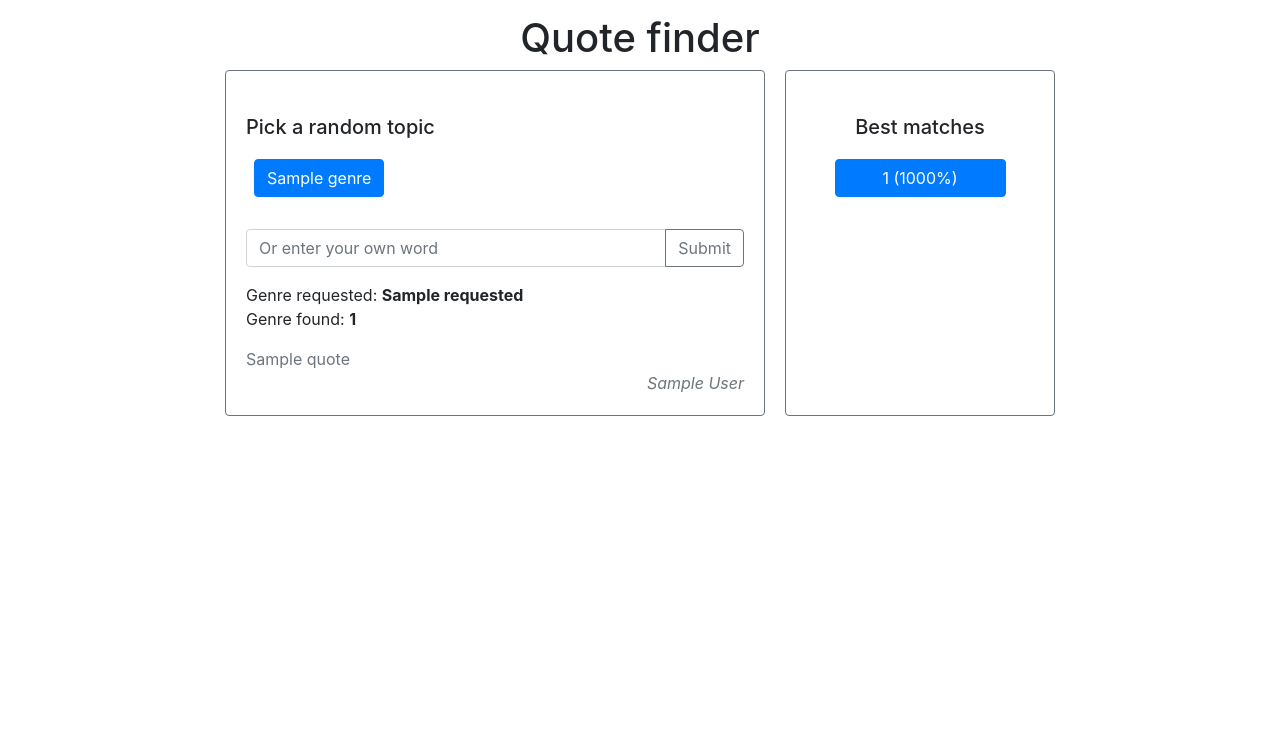
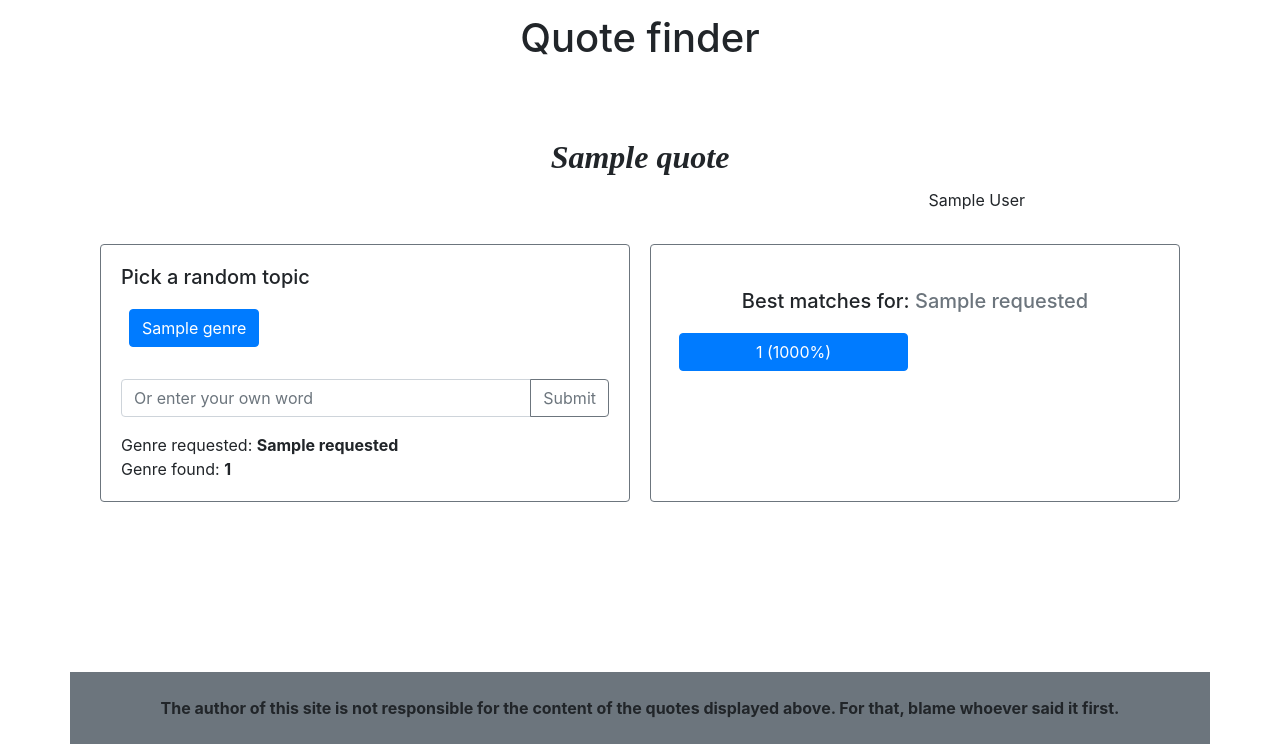
Before and after one commit to scign/quotr, a Flask app: template app/templates/quote_finder.html in a window 1280 px wide. Shown: the part 56-800 px from the top of the page. Run offline with Flask 2, Linux system fonts and the light colour scheme; the template is opened without the code that fills it: most values are stand-ins (such as "Sample title", 1, 10 or a date in 2020); parts of the project's set-up code (start-up, migrations or seed data) failed here and were passed over; some libraries are stand-ins or nearby versions.

Commit message:
updated front end

```diff
--- a/app/quotes.py
+++ b/app/quotes.py
@@ -65,7 +65,7 @@ def get_closest_words(word, choices, n=1):
         # if the requested label isn't in the model vocab, return a random genre
         return [(get_random_word(), 1.0), (word, 0.0)]
 
-def find_matching_quote(genre):
+def find_matching_quote(genre, top_n=5):
     '''
     Returns a matching quote and up to 5 of the most similar genres with similarity measures
     Paramters:
@@ -77,7 +77,7 @@ def find_matching_quote(genre):
     (list) List of tuples in the form (word (str), simliarity (float))
     '''
     # find closest matches
-    matched_genres = get_closest_words(genre, q.GENRE.unique(), 5)
+    matched_genres = get_closest_words(genre, q.GENRE.unique(), top_n)
     # get the best one
     closest = matched_genres[0][0]
     app.logger.info(f'Finding quote for: "{closest}"')
--- a/app/templates/quote_finder.html
+++ b/app/templates/quote_finder.html
@@ -3,8 +3,16 @@
 <h1 class="text-center">Quote finder</h1>
 <div class="container-fluid">
   <div class="card-columns d-flex justify-content-center">
+    <div class="card w-75 border-0 mt-5">
+      <div class="card-body">
+        <h2 class="card-title text-center" style="font-family: serif;"><b><em>{{ quote }}</em></b></h2>
+        <div class="card-text text-right">{{ author }}</div>
+      </div>
+    </div>
+  </div>
+
+  <div class="card-columns d-flex justify-content-center">
     <div class="card w-50 border border-secondary">
-      <img src="" class="card-img-top">
       <div class="card-body">
         <h5 class="card-title">Pick a random topic</h5>
         <form action="/" method="get">
@@ -23,26 +31,32 @@
         </form>
         <div class="card-text">Genre requested: <b>{{ requested }}</b></div>
         <div class="card-text">Genre found: <b>{{ matches[0][0] }}</b></div>
-        <div class="card-text text-muted mt-sm-3">{{ quote }}</div>
-        <div class="card-text text-muted text-right"><em>{{ author }}</em></div>
       </div>
     </div>
 
-    <div class="card w-25 border border-secondary">
+    <div class="card w-50 border border-secondary">
       <img src="" class="card-img-top">
       <div class="card-body">
-        <h5 class="card-title text-center">Best matches</h5>
+        <h5 class="card-title text-center">Best matches for: <span class="text-muted">{{ requested }}</span></h5>
         <form action="/" method="get">
-          <div class="text-center">
+          <div class="row">
           {% for match in matches %}
-          <button type="submit" class="btn btn-md btn-primary m-sm-2 w-75" name="genre" value="{{ match[0] }}">
+          <div class="col-6">
+          <button type="submit" class="w-100 btn btn-md btn-primary m-sm-2" name="genre" value="{{ match[0] }}">
             {{ match[0] }} ({{ '{:.0%}'.format(match[1]) }})
           </button>
+          </div>
           {% endfor %}
+          </div>
         </div>
         </form>
       </div>
     </div>
+    <div class="container invisible"><div class="m-sm-4">The author of this site is not responsible for the content of the quotes displayed above. For that, blame whoever said it first.</div></div>
+    </div>
+
+  <div class="container fixed-bottom text-center bg-secondary">
+    <div class="m-sm-4"><b>The author of this site is not responsible for the content of the quotes displayed above. For that, blame whoever said it first.</b></div>
   </div>
 </div>
 {% endblock %}
```
Also changed, not shown: app/routes.py (+6 -6 lines).
